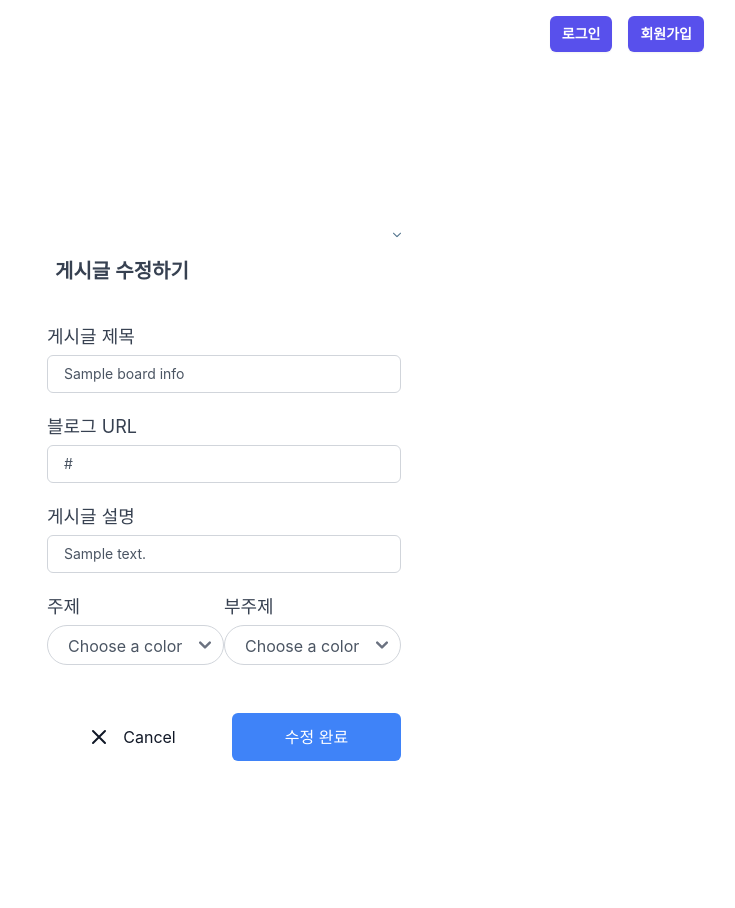
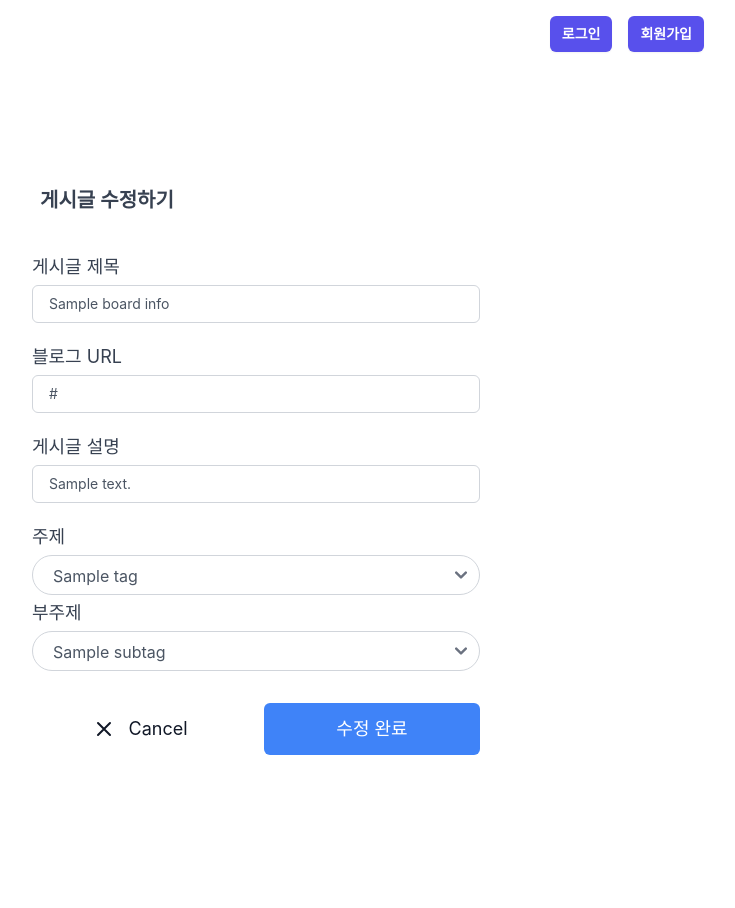
Before and after one commit to leorivk/jungle-wiki, a Flask app: template templates/board-update.html in a window 1280 px wide. Shown: the whole page, without its empty margins (544-1279 px from the left). Run offline with Flask 3, Linux system fonts and the light colour scheme; the template is opened without the code that fills it: most values are stand-ins (such as "Sample title", 1, 10 or a date in 2020); style sheets or scripts are compiled from the project's sources; some libraries are stand-ins or nearby versions.

Commit message:
# 태그 관련 기능 수정 & 레이아웃 수정

```diff
--- a/api/comment.py
+++ b/api/comment.py
@@ -30,10 +30,11 @@ def comment_create():
     user_info = users.find_one({'id': user_id})
 
     board_id = request.form.get('board_id')
-    board_info = boards.find({'_id': ObjectId(board_id)})
+    board_info = boards.find_one({'_id': ObjectId(board_id)})
 
     contents = request.form.get('contents')
 
+    print(board_info['comment_cnt'])
     new_commnet_cnt = board_info['comment_cnt'] + 1
     boards.update_one({'_id': ObjectId(board_id)}, {'$set': {'comment_cnt': new_commnet_cnt}})
 
--- a/templates/board-detail.html
+++ b/templates/board-detail.html
@@ -9,7 +9,7 @@
 {% include 'sidebar.html' %}
 {% include 'header.html' %}
 
-<div class="p-4 sm:ml-64 flex flex-col items-center">
+<div class="p-4 sm:ml-80 flex flex-col items-center">
     <div class="flex flex-col border rounded-lg overflow-hidden bg-white w-4/5">
         <div class="flex flex-row border-b">
             <div class="w-1/4 flex flex-col border-b sm:border-b-0 items-center p-8 sm:px-4 sm:h-full sm:justify-center">
@@ -101,9 +101,9 @@
 
     <!--  댓글 입력창  -->
     <div class="flex justify-center items-center w-full bg-white mt-8">
-        <form action="/comment" method="POST">
+        <form action="/comment" method="POST" class="w-4/5">
             <input id="board_id" name="board_id" value={{board_id}} hidden/>
-            <textarea id="contents" name="contents" placeholder="Add your comment..." class="p-2 focus:outline-1 focus:outline-blue-500 font-bold border-[0.1px] resize-none h-[120px] border-[#9EA5B1] rounded-md w-[60vw]"></textarea>
+            <textarea id="contents" name="contents" placeholder="Add your comment..." class="p-2 focus:outline-1 focus:outline-blue-500 font-bold border-[0.1px] resize-none h-[120px] border-[#9EA5B1] rounded-md w-full"></textarea>
             <div class="flex justify-end">
                 <button type="submit" class="text-sm font-semibold absolute bg-purple-700 w-fit text-white py-2 rounded px-3">Post</button>
             </div>
--- a/templates/board-update.html
+++ b/templates/board-update.html
@@ -11,8 +11,8 @@
     {% include 'header.html' %}
 
 
-    <div class="p-4 sm:ml-64 h-screen py-6 flex flex-col justify-center sm:py-12">
-        <div class="relative py-3 sm:max-w-xl sm:mx-auto">
+    <div class="p-4 sm:ml-80 h-screen py-6 flex flex-col sm:py-12">
+        <div class="w-4/5 relative py-3 sm:max-w-xl sm:mx-auto">
             <div class="relative px-4 py-10 bg-white mx-8 md:mx-0 rounded-3xl sm:p-10">
                 <div class="max-w-md mx-auto">
                     <div class="flex items-center space-x-5">
@@ -49,50 +49,22 @@
                             </div>
 
                             <!--       태크      -->
-                            <div class="flex flex-row justify-between">
+                            <div class="flex flex-col">
                                 <div class="flex flex-col">
                                     <label class="leading-loose">주제</label>
-                                    <svg class="w-2 h-2 absolute top-0 right-0 m-4 pointer-events-none"
-                                        xmlns="http://www.w3.org/2000/svg" viewBox="0 0 412 232">
-                                        <path
-                                            d="M206 171.144L42.678 7.822c-9.763-9.763-25.592-9.763-35.355 0-9.763 9.764-9.763 25.592 0 35.355l181 181c4.88 4.882 11.279 7.323 17.677 7.323s12.796-2.441 17.678-7.322l181-181c9.763-9.764 9.763-25.592 0-35.355-9.763-9.763-25.592-9.763-35.355 0L206 171.144z"
-                                            fill="#648299" fill-rule="nonzero" />
-                                    </svg>
-                                    <select name="tag1"
-                                        class="border border-gray-300 rounded-full text-gray-600 h-10 pl-5 pr-10 bg-white hover:border-gray-400 focus:outline-none appearance-none">
-                                        <option>Choose a color</option>
-                                        <option>Red</option>
-                                        <option>Blue</option>
-                                        <option>Yellow</option>
-                                        <option>Black</option>
-                                        <option>Orange</option>
-                                        <option>Purple</option>
-                                        <option>Gray</option>
-                                        <option>White</option>
+                                    <select id="select_topic" name="tag" class="border border-gray-300 rounded-full text-gray-600 h-10 pl-5 pr-10 bg-white hover:border-gray-400 focus:outline-none appearance-none">
+                                        <option value="{{board_info.tag}}">{{board_info.tag}}</option>
+                                        {%  for topic in keywords %}
+                                            <option value="{{ topic }}">{{ topic }}</option>
+                                        {% endfor %}
                                     </select>
                                 </div>
 
                                 <div class="flex flex-col">
                                     <label class="leading-loose">부주제</label>
-                                    <svg class="w-2 h-2 absolute top-0 right-0 m-4 pointer-events-none"
-                                        xmlns="http://www.w3.org/2000/svg" viewBox="0 0 412 232">
-                                        <path
-                                            d="M206 171.144L42.678 7.822c-9.763-9.763-25.592-9.763-35.355 0-9.763 9.764-9.763 25.592 0 35.355l181 181c4.88 4.882 11.279 7.323 17.677 7.323s12.796-2.441 17.678-7.322l181-181c9.763-9.764 9.763-25.592 0-35.355-9.763-9.763-25.592-9.763-35.355 0L206 171.144z"
-                                            fill="#648299" fill-rule="nonzero" />
-                                    </svg>
-                                    <select name="tag2"
-                                        class="border border-gray-300 rounded-full text-gray-600 h-10 pl-5 pr-10 bg-white hover:border-gray-400 focus:outline-none appearance-none">
-                                        <option>Choose a color</option>
-                                        <option>Red</option>
-                                        <option>Blue</option>
-                                        <option>Yellow</option>
-                                        <option>Black</option>
-                                        <option>Orange</option>
-                                        <option>Purple</option>
-                                        <option>Gray</option>
-                                        <option>White</option>
+                                    <select id="subtopic" name="subtag" class="border border-gray-300 rounded-full text-gray-600 h-10 pl-5 pr-10 bg-white hover:border-gray-400 focus:outline-none appearance-none">
+                                        <option value="{{board_info.subtag}}">{{board_info.subtag}}</option>
                                     </select>
-                                </div>
                                 </div>
                             </div>
 
@@ -109,6 +81,8 @@
                                     type="submit" class="bg-blue-500 flex justify-center items-center w-full text-white px-4 py-3 rounded-md focus:outline-none">수정
                                     완료</button>
                             </div>
+
+                        </div>
                     </form>
                 </div>
             </div>
@@ -116,5 +90,24 @@
     </div>
     </div>
 </body>
+</html>
+<script>
+    const topicSelect = document.getElementById("select_topic");
+    const subtopicSelect = document.getElementById("subtopic");
 
-</html>
+    var keywords = {{ keywords | tojson }};
+
+    topicSelect.addEventListener("change", function () {
+        const selectedTopic = this.value;
+        if (selectedTopic) {
+            subtopicSelect.innerHTML = ""
+            keywords[selectedTopic].forEach((tag) => {
+                const option = document.createElement("option");
+                option.value = tag;
+                option.textContent = tag;
+                subtopicSelect.appendChild(option);
+            });
+            subtopicSelect.disabled = false;
+        }
+    });
+</script>
--- a/templates/header.html
+++ b/templates/header.html
@@ -7,7 +7,7 @@
 </head>
 <body>
 
-<div class="p-4 sm:ml-64 flex flex-col items-center">
+<div class="p-4 sm:ml-80 flex flex-col items-center">
     <div class="flex flex-row justify-end w-full mb-10">
         {% if logged_in %}
             <a href="/create">
--- a/templates/index.html
+++ b/templates/index.html
@@ -9,7 +9,7 @@
     {% include 'sidebar.html' %}
     {% include 'header.html' %}
 
-    <div class="p-4 sm:ml-64 flex flex-col items-center">
+    <div class="p-4 sm:ml-80 flex flex-col items-center">
 
       <!--  카드 부분    -->
       {% for board in board_list %}
@@ -52,8 +52,8 @@
                       <svg fill="#262626" height="24" viewBox="0 0 48 48" width="24"><path d="M34.6 6.1c5.7 0 10.4 5.2 10.4 11.5 0 6.8-5.9 11-11.5 16S25 41.3 24 41.9c-1.1-.7-4.7-4-9.5-8.3-5.7-5-11.5-9.2-11.5-16C3 11.3 7.7 6.1 13.4 6.1c4.2 0 6.5 2 8.1 4.3 1.9 2.6 2.2 3.9 2.5 3.9.3 0 .6-1.3 2.5-3.9 1.6-2.3 3.9-4.3 8.1-4.3m0-3c-4.5 0-7.9 1.8-10.6 5.6-2.7-3.7-6.1-5.5-10.6-5.5C6 3.1 0 9.6 0 17.6c0 7.3 5.4 12 10.6 16.5.6.5 1.3 1.1 1.9 1.7l2.3 2c4.4 3.9 6.6 5.9 7.6 6.5.5.3 1.1.5 1.6.5.6 0 1.1-.2 1.6-.5 1-.6 2.8-2.2 7.8-6.8l2-1.8c.7-.6 1.3-1.2 2-1.7C42.7 29.6 48 25 48 17.6c0-8-6-14.5-13.4-14.5z"/></svg>
                       <!--                                <svg xmlns="http://www.w3.org/2000/svg" class="text-red-500" height="24" viewBox="0 0 18 18" width="24" fill="currentColor"><path fill-rule="evenodd" d="M3.172 5.172a4 4 0 015.656 0L10 6.343l1.172-1.171a4 4 0 115.656 5.656L10 17.657l-6.828-6.829a4 4 0 010-5.656z" clip-rule="evenodd" /></svg>-->
                     </div>
+                    <span class="mr-3">{{board.like_cnt}}</span>
                     Like
-                    <span>{{board.like_cnt}}</span>
                   </a>
 
                   <a href="/board/{{board._id}}" class="cursor-pointer uppercase text-xs flex flex-row items-center justify-center font-semibold">
@@ -62,8 +62,8 @@
                         <path clip-rule="evenodd" d="M47.5 46.1l-2.8-11c1.8-3.3 2.8-7.1 2.8-11.1C47.5 11 37 .5 24 .5S.5 11 .5 24 11 47.5 24 47.5c4 0 7.8-1 11.1-2.8l11 2.8c.8.2 1.6-.6 1.4-1.4zm-3-22.1c0 4-1 7-2.6 10-.2.4-.3.9-.2 1.4l2.1 8.4-8.3-2.1c-.5-.1-1-.1-1.4.2-1.8 1-5.2 2.6-10 2.6-11.4 0-20.6-9.2-20.6-20.5S12.7 3.5 24 3.5 44.5 12.7 44.5 24z" fill-rule="evenodd"/>
                       </svg>
                     </div>
+                    <span class="mr-3">{{board.comment_cnt}}</span>
                     Comment
-                    <span>{board.comment_cnt}}</span>
                   </a>
 
                   <a class="cursor-pointer uppercase text-xs flex flex-row items-center justify-center font-semibold">
--- a/templates/sidebar.html
+++ b/templates/sidebar.html
@@ -17,7 +17,7 @@
 
     <aside id="sidebar-multi-level-sidebar" class="fixed top-0 left-0 z-40 w-80 h-screen transition-transform -translate-x-full sm:translate-x-0" aria-label="Sidebar">
       <div class="h-full px-3 py-4 overflow-y-auto bg-gray-50 dark:bg-gray-800">
-        <h1 class="hidden md:block font-bold text-sm md:text-xl text-center mb-6">JUNGLE-WIKI</h1>
+        <h1 class="hidden md:block font-bold text-sm md:text-xl text-center mb-6"><a href="/" class="">JUNGLE-WIKI</a></h1>
 
         <!--     search box      -->
         <div class="flex border-2 border-gray-200 rounded-md focus-within:ring-2 ring-teal-500 mb-6">
```
Also changed, not shown: api/board.py (+11 -23 lines), templates/board-register.html (+4 -3 lines). Lines whose indentation alone changed are shown as unchanged.
